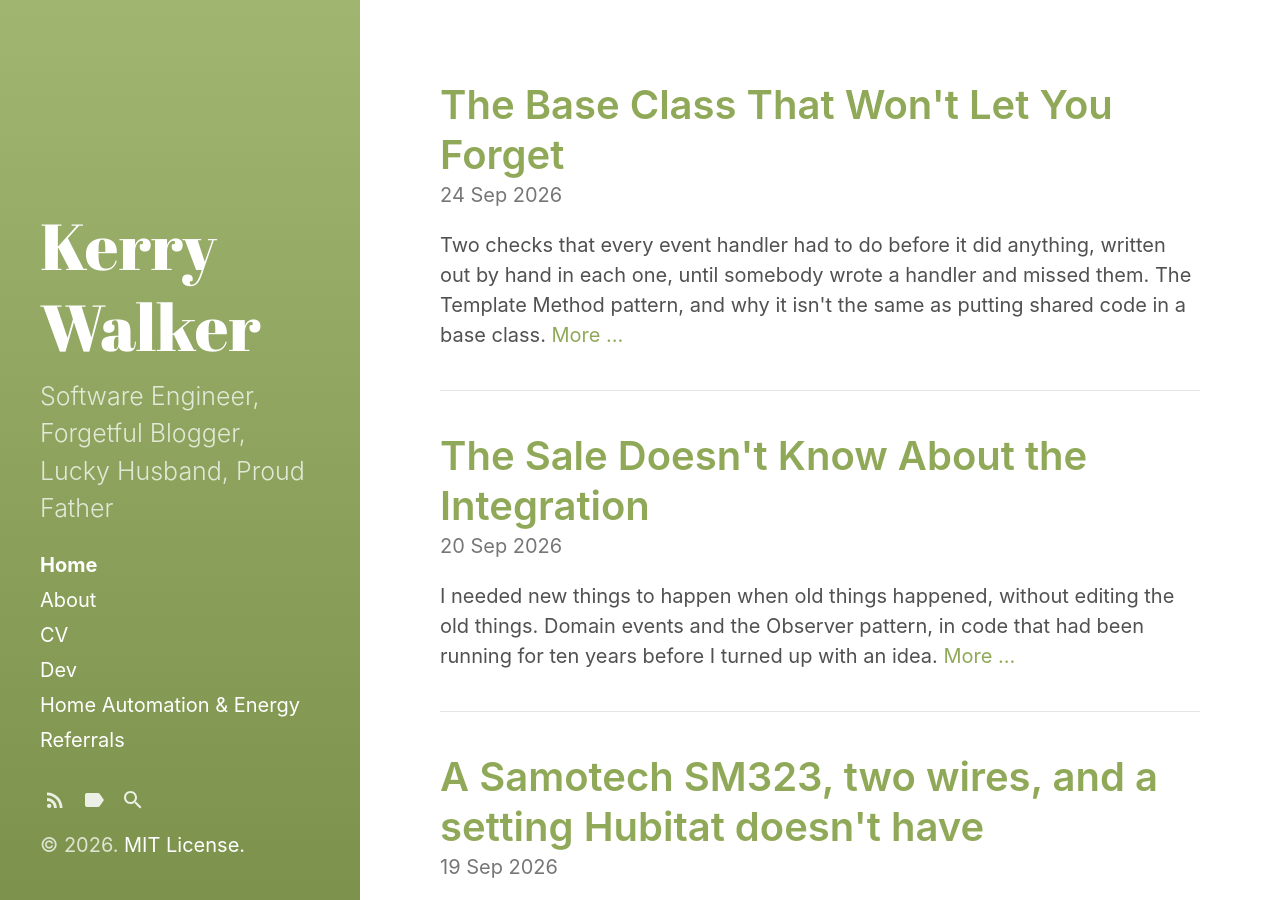
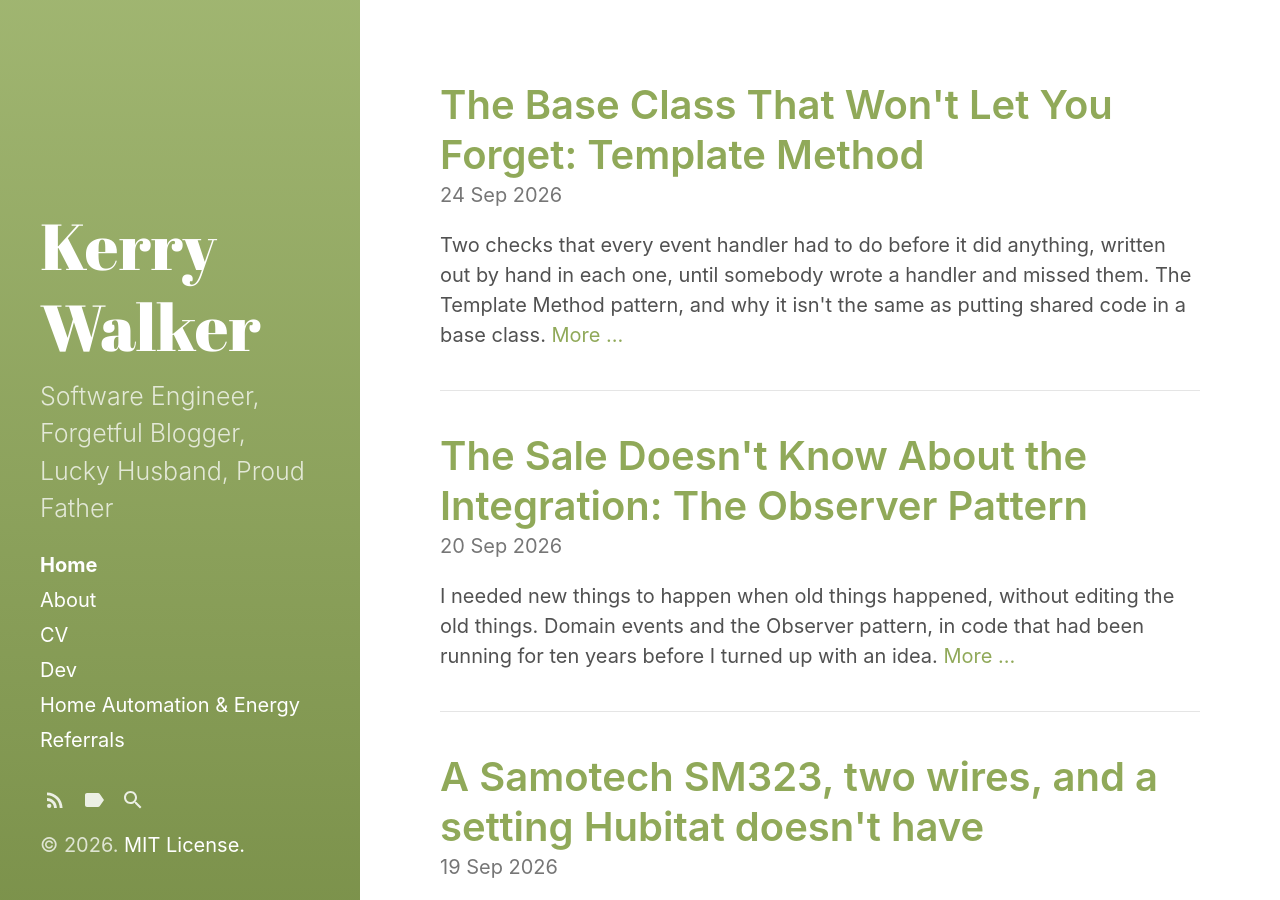
Before and after one commit to KerryWalker/KerryWalker.github.io, a Jekyll site: the page built from index.html, in a window 1280 px wide and 900 px high. Built offline with Jekyll 4.4.1, drawn with Linux system fonts in a browser that asks for light colours; the list of posts is cut into pages by our own code.

Commit message:
Name the pattern in post titles
Makes it obvious which post covers which pattern, in the series index
and in search results.

```diff
--- a/_posts/2026-09-20-the-sale-doesnt-know-about-the-integration.md
+++ b/_posts/2026-09-20-the-sale-doesnt-know-about-the-integration.md
@@ -1,6 +1,6 @@
 ---
 layout: post
-title: The Sale Doesn't Know About the Integration
+title: "The Sale Doesn't Know About the Integration: The Observer Pattern"
 pillar: patterns
 series: design-patterns
 excerpt: I needed new things to happen when old things happened, without editing the old things. Domain events and the Observer pattern, in code that had been running for ten years before I turned up with an idea.
--- a/_posts/2026-09-24-the-base-class-that-wont-let-you-forget.md
+++ b/_posts/2026-09-24-the-base-class-that-wont-let-you-forget.md
@@ -1,6 +1,6 @@
 ---
 layout: post
-title: The Base Class That Won't Let You Forget
+title: "The Base Class That Won't Let You Forget: Template Method"
 pillar: patterns
 series: design-patterns
 excerpt: Two checks that every event handler had to do before it did anything, written out by hand in each one, until somebody wrote a handler and missed them. The Template Method pattern, and why it isn't the same as putting shared code in a base class.
```
